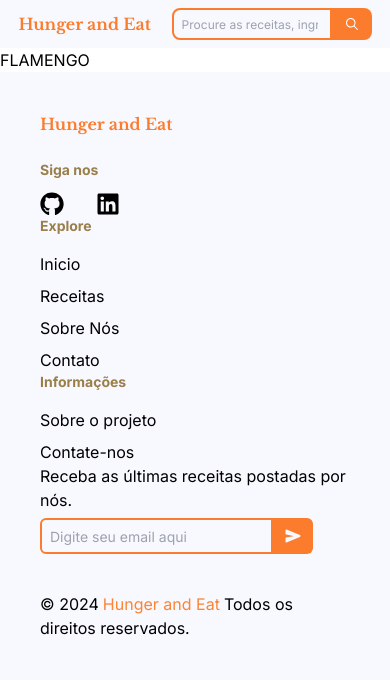
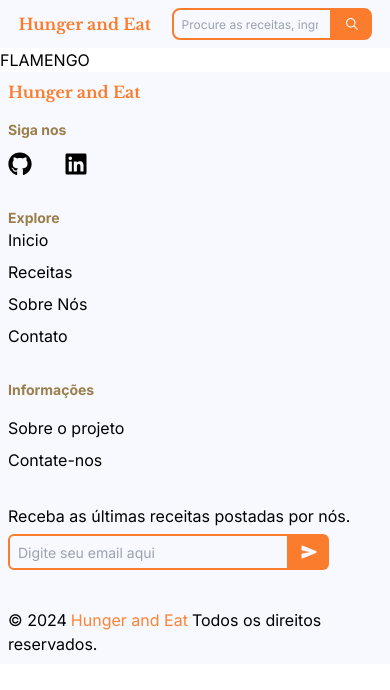
Before and after one commit to thaissacarvalho/hungerAndEat, a Next.js app: page / in a window 390 px wide. Shown: the top 690 px of the page. Built offline with nearby package versions, Linux system fonts and the light colour scheme.

Commit message:
Improves footer with responsive screen

```diff
--- a/src/app/Components/Layout/Footer/Footer.tsx
+++ b/src/app/Components/Layout/Footer/Footer.tsx
@@ -10,9 +10,9 @@ export default function Footer() {
     const socialMediaIcons = "hover:text-brightOrange text-2xl"
 
     return (
-        <footer className="bg-ghostWhite p-10">
-            <div className="grid md:grid-cols-2 lg:grid-cols-5 md:gap-14 lg:gap-8">
-                <div className="flex flex-col gap-6">
+        <footer className="w-full bg-ghostWhite p-2 lg:p-4">
+            <div className="grid md:grid-cols-2 gap-8 lg:grid-cols-5 md:gap-14 lg:gap-8">
+                <div className="flex flex-col gap-4 lg:gap-6">
                     <a href="#inicio">
                         <Logo />
                     </a>
@@ -32,7 +32,7 @@ export default function Footer() {
                         </div>
                     </ul>
                 </div>
-                <div className="lg:col-span-2 flex gap-4 flex-col">
+                <div className="lg:col-span-2 flex lg:gap-4 flex-col">
                     <h3 className={titleFooter}>Explore</h3>
                     <ul className="flex flex-col gap-2">
                         <li>
```
